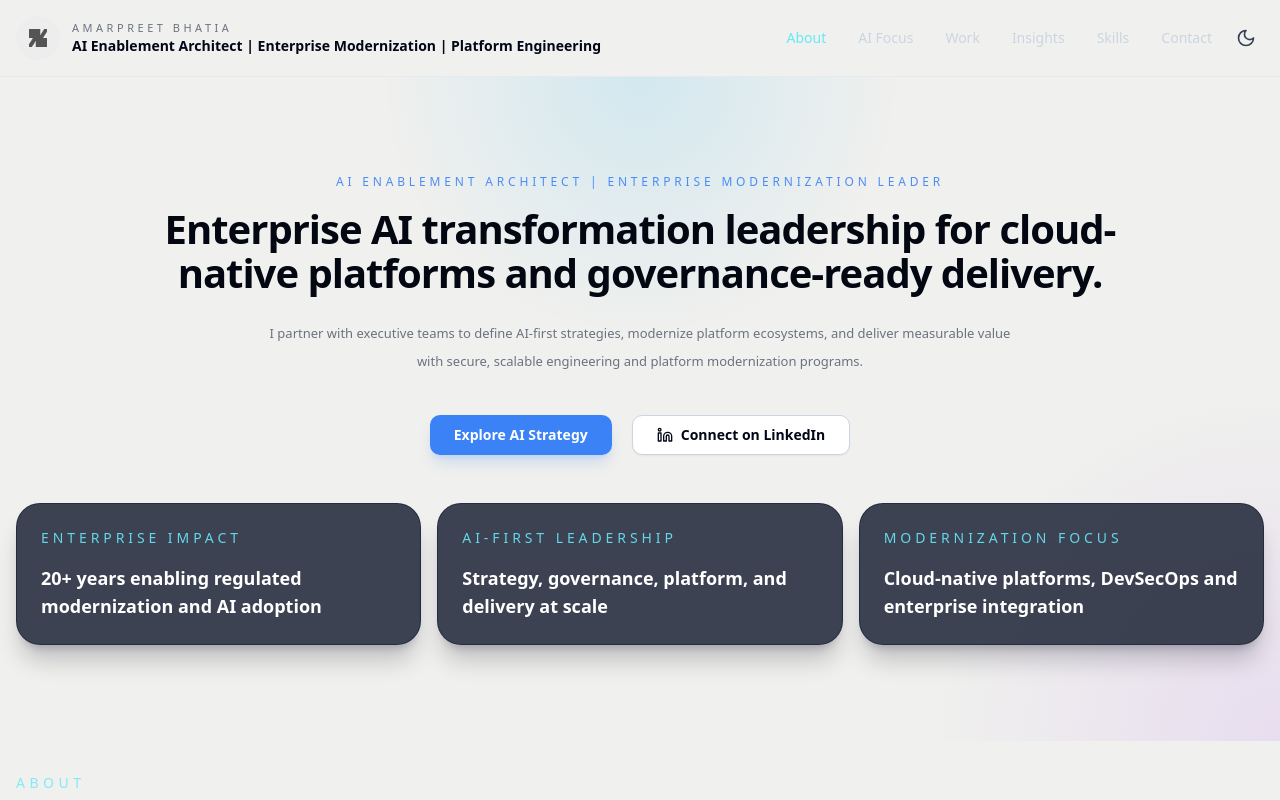
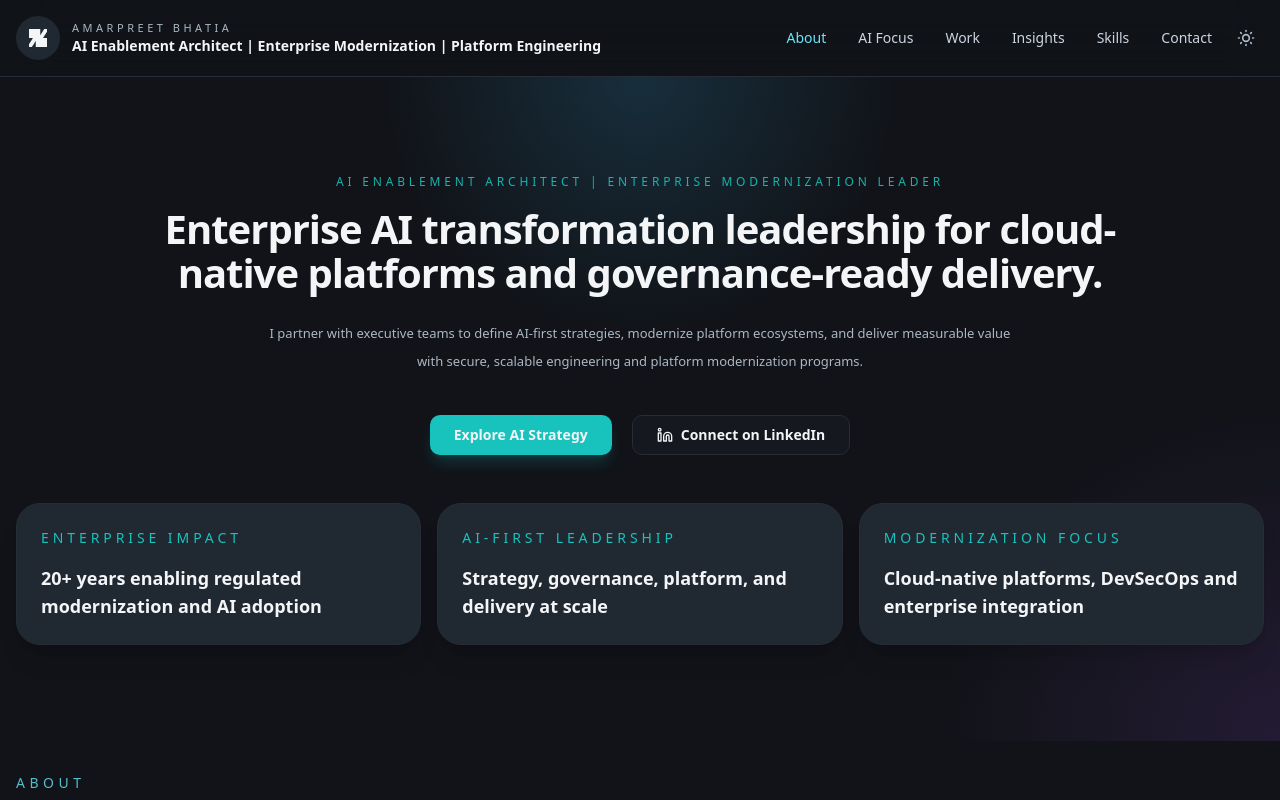
Before and after one commit to amarpreetbhatia/amarpreetbhatia.github.io, a React (Vite) app: page / in a window 1280 px wide. Shown: the top 800 px of the page. Built offline with nearby package versions, Linux system fonts and the light colour scheme.

Commit message:
fix: update theme toggle button styles and improve background gradients

```diff
--- a/src/App.tsx
+++ b/src/App.tsx
@@ -15,7 +15,7 @@ function Logo() {
   return (
     <svg width="18" height="18" viewBox="0 0 256 256" fill="none" xmlns="http://www.w3.org/2000/svg" aria-hidden="true">
       <path
-        fill="rgb(84, 84, 84)"
+        fill="currentColor"
         d="M 160 88 L 194 34 L 216 0 L 256 0 L 256 40 L 221.5 93.5 L 200 128 L 256 128 L 256 256 L 96 256 L 96 168 L 64.246 220 L 40 256 L 0 256 L 0 216 L 34 162 L 56 128 L 0 128 L 0 0 L 160 0 Z"
       />
     </svg>
@@ -25,12 +25,6 @@ function Logo() {
 function App() {
   const [activeSection, setActiveSection] = useState('aboutme')
   const [theme, setTheme] = useState<'light' | 'dark'>('dark')
-
-  useEffect(() => {
-    if (window.matchMedia?.('(prefers-color-scheme: light)').matches) {
-      setTheme('light')
-    }
-  }, [])
 
   useEffect(() => {
     document.documentElement.classList.toggle('light', theme === 'light')
@@ -87,23 +81,23 @@ function App() {
   ]
 
   return (
-    <div className="relative min-h-screen overflow-hidden bg-[#f0f0ee] text-slate-950">
+    <div className="relative min-h-screen overflow-hidden bg-background text-foreground">
       <a
         href="#main-content"
-        className="skip-link absolute left-4 top-4 z-50 rounded-md bg-slate-950 px-3 py-2 text-sm font-medium text-white opacity-0 transition-opacity duration-200 focus:opacity-100 focus:outline-none focus:ring-2 focus:ring-cyan-400"
+        className="skip-link absolute left-4 top-4 z-50 rounded-md bg-primary px-3 py-2 text-sm font-medium text-primary-foreground opacity-0 transition-opacity duration-200 focus:opacity-100 focus:outline-none focus:ring-2 focus:ring-ring"
       >
         Skip to main content
       </a>
-      <header className="sticky top-0 z-50 border-b border-slate-200/70 bg-[#f0f0ee]/95 backdrop-blur-xl">
+      <header className="sticky top-0 z-50 border-b border-border bg-background/95 backdrop-blur-xl">
         <div className="container mx-auto px-4">
           <div className="flex flex-col gap-4 py-4 md:flex-row md:items-center md:justify-between">
             <div className="flex items-center gap-3">
-              <div className="flex items-center justify-center rounded-full w-10 h-10 sm:w-11 sm:h-11 shrink-0" style={{ backgroundColor: '#EDEDED' }}>
+              <div className="flex items-center justify-center rounded-full w-10 h-10 sm:w-11 sm:h-11 shrink-0 bg-secondary">
                 <Logo />
               </div>
               <div>
-                <p className="text-[11px] uppercase tracking-[0.32em] text-gray-500">Amarpreet Bhatia</p>
-                <p className="text-sm font-semibold text-slate-950">AI Enablement Architect | Enterprise Modernization | Platform Engineering</p>
+                <p className="text-[11px] uppercase tracking-[0.32em] text-muted-foreground">Amarpreet Bhatia</p>
+                <p className="text-sm font-semibold text-foreground">AI Enablement Architect | Enterprise Modernization | Platform Engineering</p>
               </div>
             </div>
 
@@ -113,7 +107,7 @@ function App() {
                 onClick={() => setTheme(theme === 'dark' ? 'light' : 'dark')}
                 variant="ghost"
                 size="icon"
-                className="text-slate-700 hover:text-slate-900"
+                className="text-muted-foreground hover:text-foreground"
                 aria-label="Toggle light and dark mode"
               >
                 {theme === 'dark' ? <SunMedium className="w-5 h-5" aria-hidden="true" /> : <Moon className="w-5 h-5" aria-hidden="true" />}
@@ -127,23 +121,23 @@ function App() {
         <div className="absolute inset-0 bg-[radial-gradient(circle_at_top,_rgba(56,189,248,0.16),_transparent_28%),radial-gradient(circle_at_bottom_right,_rgba(168,85,247,0.12),_transparent_24%)] pointer-events-none" />
         <div className="relative container mx-auto">
           <div className="mx-auto max-w-5xl text-center">
-            <p className="text-[12px] uppercase tracking-[0.32em] text-blue-500/90 mb-4">AI Enablement Architect | Enterprise Modernization Leader</p>
-            <h1 className="text-[1.75rem] sm:text-[2.5rem] leading-[1.1] font-semibold tracking-tight text-gray-950">Enterprise AI transformation leadership for cloud-native platforms and governance-ready delivery.</h1>
-            <p className="mx-auto mt-6 max-w-3xl text-[13px] leading-7 text-gray-500">I partner with executive teams to define AI-first strategies, modernize platform ecosystems, and deliver measurable value with secure, scalable engineering and platform modernization programs.</p>
+            <p className="text-[12px] uppercase tracking-[0.32em] text-primary/90 mb-4">AI Enablement Architect | Enterprise Modernization Leader</p>
+            <h1 className="text-[1.75rem] sm:text-[2.5rem] leading-[1.1] font-semibold tracking-tight text-foreground">Enterprise AI transformation leadership for cloud-native platforms and governance-ready delivery.</h1>
+            <p className="mx-auto mt-6 max-w-3xl text-[13px] leading-7 text-muted-foreground">I partner with executive teams to define AI-first strategies, modernize platform ecosystems, and deliver measurable value with secure, scalable engineering and platform modernization programs.</p>
           </div>
 
           <div className="mt-10 flex flex-col gap-4 sm:flex-row sm:justify-center sm:gap-5">
-            <Button onClick={() => scrollToSection('ai-transformation')} className="w-full sm:w-auto bg-blue-500 text-white hover:bg-blue-600 px-6 py-3 font-semibold shadow-lg shadow-blue-500/20">Explore AI Strategy</Button>
-            <Button asChild className="w-full sm:w-auto bg-white text-slate-950 border border-slate-300 hover:bg-slate-100 px-6 py-3 font-semibold shadow-sm">
+            <Button onClick={() => scrollToSection('ai-transformation')} className="w-full sm:w-auto bg-primary text-primary-foreground hover:bg-primary/90 px-6 py-3 font-semibold shadow-lg shadow-primary/20">Explore AI Strategy</Button>
+            <Button asChild className="w-full sm:w-auto bg-card text-foreground border border-border hover:bg-card/80 px-6 py-3 font-semibold shadow-sm">
               <a href="https://www.linkedin.com/in/amarpreetbhatia/" target="_blank" rel="noopener noreferrer"><Linkedin className="w-4 h-4 mr-2 inline-block" aria-hidden="true" />Connect on LinkedIn</a>
             </Button>
           </div>
 
           <div className="mt-12 grid gap-4 sm:grid-cols-3">
             {heroMetrics.map((metric) => (
-              <div key={metric.label} className="rounded-3xl border border-slate-800/80 bg-slate-900/80 p-6 shadow-xl shadow-slate-950/20">
-                <p className="text-sm uppercase tracking-[0.28em] text-cyan-300/90">{metric.label}</p>
-                <p className="mt-4 text-lg font-semibold text-white">{metric.value}</p>
+              <div key={metric.label} className="rounded-3xl border border-border bg-secondary p-6 shadow-xl shadow-black/10">
+                <p className="text-sm uppercase tracking-[0.28em] text-primary">{metric.label}</p>
+                <p className="mt-4 text-lg font-semibold text-foreground">{metric.value}</p>
               </div>
             ))}
           </div>
@@ -159,7 +153,7 @@ function App() {
         <CredentialsInfo />
         <ContactInfo />
 
-        <footer className="text-center py-10 text-slate-500 text-sm">
+        <footer className="text-center py-10 text-muted-foreground text-sm">
           <p>&copy; {new Date().getFullYear()} Amarpreet Bhatia. Strategic AI enablement and enterprise modernization leadership.</p>
         </footer>
       </main>
--- a/src/index.css
+++ b/src/index.css
@@ -62,10 +62,20 @@
     min-height: 100vh;
     overflow-x: hidden;
     background-color: hsl(var(--background));
-    background-image: radial-gradient(circle at 10% 10%, rgba(56, 189, 248, 0.14), transparent 24%), radial-gradient(circle at 90% 16%, rgba(168, 85, 247, 0.10), transparent 28%), radial-gradient(circle at 50% 92%, rgba(15, 23, 42, 0.95), transparent 50%);
+    background-image:
+      radial-gradient(circle at 10% 10%, rgba(56, 189, 248, 0.14), transparent 24%),
+      radial-gradient(circle at 90% 16%, rgba(168, 85, 247, 0.10), transparent 28%),
+      radial-gradient(circle at 50% 92%, rgba(15, 23, 42, 0.95), transparent 50%);
     background-attachment: fixed;
     background-repeat: no-repeat;
     overscroll-behavior-y: contain;
+  }
+
+  .light body {
+    background-image:
+      radial-gradient(circle at 10% 10%, rgba(56, 189, 248, 0.08), transparent 24%),
+      radial-gradient(circle at 90% 16%, rgba(168, 85, 247, 0.06), transparent 28%),
+      radial-gradient(circle at 50% 92%, rgba(210, 180, 160, 0.1), transparent 50%);
   }
 
   ::selection {
```
